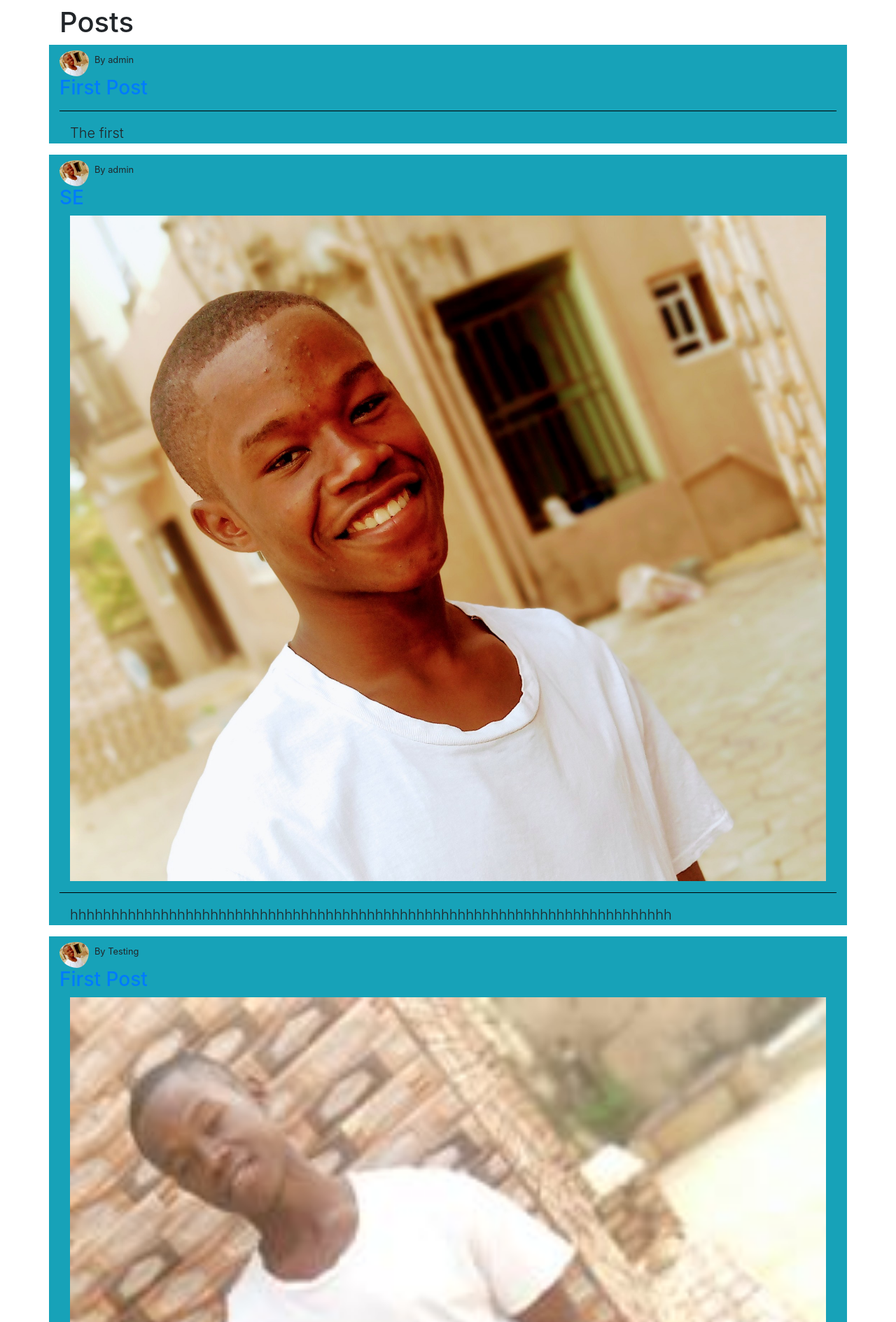
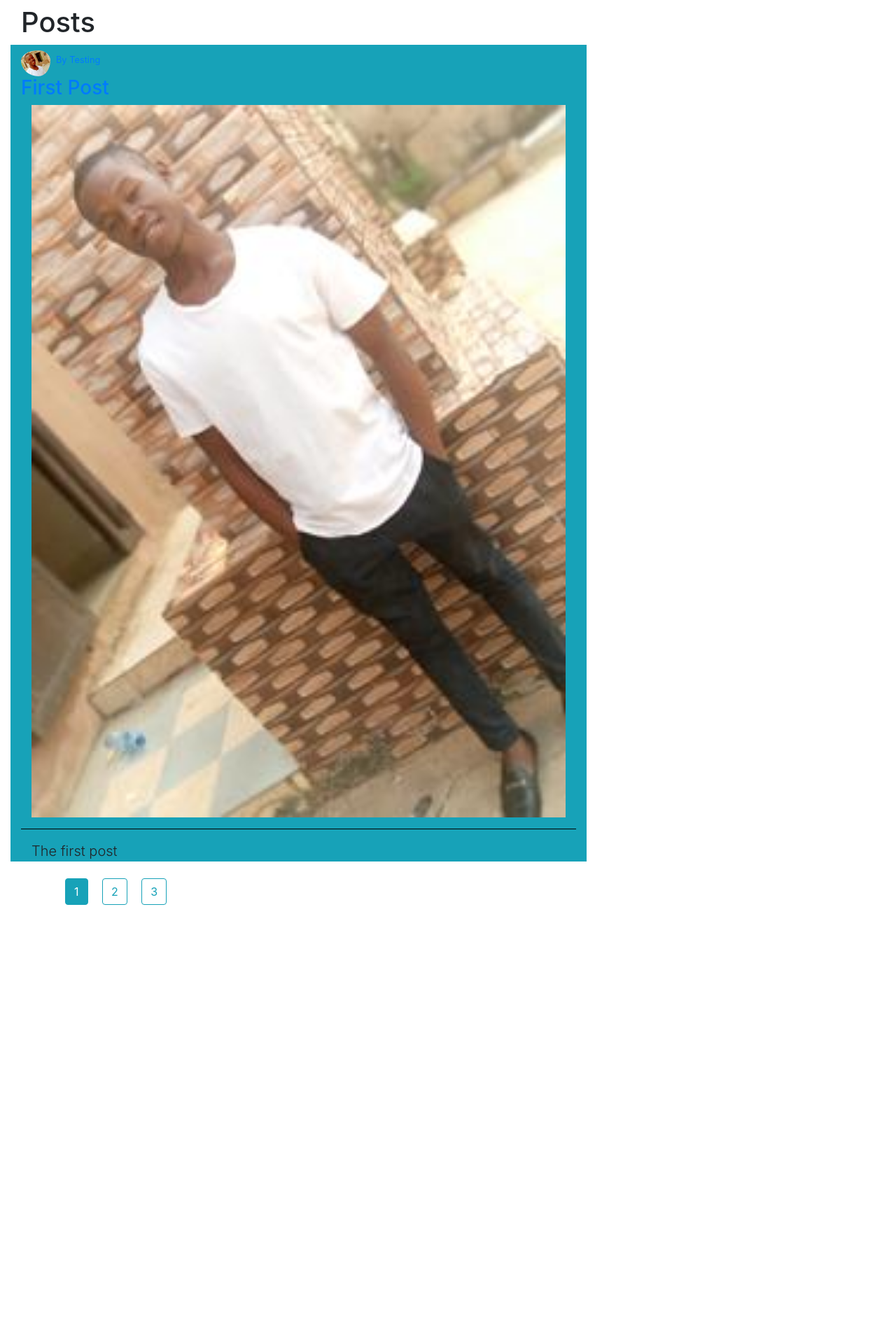
Before and after one commit to Godspower-Eze/Build-a-Mini-social-media-in-Python-using-Flask, a Flask app: page / in a window 1280 px wide. Shown: the part 81-1970 px from the top of the page at 70% size. After the commit the page ends 1374 px from the top, so only its background shows below. Run offline with Flask 2, Linux system fonts and the light colour scheme; data comes from the database, SQL or seed files in the repository; both versions use the stored data as it was after the commit; some libraries are stand-ins or nearby versions.

Commit message:
Added pagination and user posts page

```diff
--- a/socialmedia/routes.py
+++ b/socialmedia/routes.py
@@ -6,31 +6,49 @@ from socialmedia import bcrypt
 from flask_login import login_user, logout_user, current_user, login_required
 import secrets
 import os
+from PIL import Image
+
+thumnail_size = (300, 300)
 
 
 def save_picture(form_picture):
     random_hex = secrets.token_hex(8)
     _, f_ext = os.path.splitext(form_picture.filename)
+    print(form_picture.filename)
     picture_fn = random_hex + f_ext
     picture_path = os.path.join(app.root_path, 'static/profile_image', picture_fn)
-    form_picture.save(picture_path)
+    image = Image.open(form_picture)
+    image.thumbnail(thumnail_size)
+    image.save(picture_path)
     return picture_fn
 
 
 def postsave_picture(post_picture):
     random_hex = secrets.token_hex(8)
     _, f_ext = os.path.splitext(post_picture.filename)
+    print(post_picture.filename)
     picture_fn = random_hex + f_ext
     picture_path = os.path.join(app.root_path, 'static/post_image', picture_fn)
-    post_picture.save(picture_path)
+    image = Image.open(post_picture)
+    image.thumbnail(thumnail_size)
+    image.save(picture_path)
     return picture_fn
 
 
 @app.route('/')
 @app.route('/home')
 def home():
-    post = Post.query.all()
+    page = request.args.get('page', 1, type=int)
+    post = Post.query.order_by(Post.date_posted.desc()).paginate(page=page, per_page=1)
     return render_template('home.html', post=post, title='Home')
+
+
+@app.route('/user_posts/<string:username>', methods=['GET', 'POST'])
+def user_post(username):
+    page = request.args.get('page', 1, type=int)
+    user = User.query.filter_by(username=username).first_or_404()
+    posts = Post.query.filter_by(author=user).order_by(Post.date_posted.desc()).paginate(page=page, per_page=1)
+    return render_template('user.html', title=f"{user.username} Posts", posts=posts, user=user)
 
 
 @app.route('/createpost', methods=['GET', 'POST'])
--- a/socialmedia/templates/account.html
+++ b/socialmedia/templates/account.html
@@ -7,7 +7,7 @@
 </div>
     <form role="form" class="container form-horizontal m-50" method="POST" action="" enctype="multipart/form-data" >
         {{ form.hidden_tag() }}
-        <fieldset>
+        <fieldset class="form-group">
             <div class="row">
                 <div class="col-md-8 pd-10">
                 <legend>
--- a/socialmedia/templates/home.html
+++ b/socialmedia/templates/home.html
@@ -1,15 +1,17 @@
 {% extends 'base.html' %}
 {% block content %}
-<h1 class="container">
+<div class="row">
+    <div class="col-md-8 center">
+        <h1 class="container">
     Posts
 </h1>
-    {% for p in post %}
+    {% for p in post.items %}
     <div class="container bg-info">
-        <small class="text-right"><img class="rounded-circle pr-2 pt-2" width="50px" src="{{ url_for('static', filename='mypicture.jpg')}}">By {{p.author.username}}</small>
+        <small class="text-right"><img class="rounded-circle pr-2 pt-2" width="50px" src="{{ url_for('static', filename='mypicture.jpg')}}"><a href="{{url_for('user_post', username=p.author.username )}}">By {{p.author.username}}</a></small>
         <h3><a href="{{ url_for('detail_view', user_id=p.id)}}">{{ p.post_title}}</a></h3>
         {% if p.post_image%}
         <div>
-            <img class="container" width="3%"  src="/static/post_image/{{p.post_image}}">
+            <img class="container" src="/static/post_image/{{p.post_image}}">
         </div>
         {% endif %}
         <hr color="black">
@@ -18,4 +20,21 @@
     </p>
      </div>
     {% endfor %}
+    </div>
+</div>
+<div class="container">
+{% for page_num in post.iter_pages(left_edge=1, right_edge=1,left_current=1, right_current=2) %}
+        {% if page_num %}
+            {% if post.page == page_num %}
+                <a class="btn btn-info m-2" href="{{url_for('home', page=page_num)}}">
+                    {{ page_num }}
+                </a>
+            {% else %}
+                <a class="btn btn-outline-info m-2" href="{{url_for('home', page=page_num)}}">
+                    {{ page_num }}
+                </a>
+            {% endif %}
+        {% endif %}
+    {% endfor %}
+</div>
 {% endblock %}
--- a/socialmedia/templates/register.html
+++ b/socialmedia/templates/register.html
@@ -2,7 +2,7 @@
 {% block content %}
     <form role="form" class="container form-horizontal" method="POST" action="" >
         {{ form.hidden_tag() }}
-        <fieldset>
+        <fieldset class="form-group">
             <div class="row">
                 <div class="col-md-8 pd-10">
                 <legend>
```
Also changed, not shown: socialmedia/templates/user.html (added, +34 -0 lines), socialmedia/socialmedia.db, socialmedia/static/post_image/3485d229873edbe4.jpg (added), socialmedia/static/profile_image/6b097ccf834c522d.jpg (added), socialmedia/static/profile_image/921f2ee86f5e6d1a.jpg (added).
